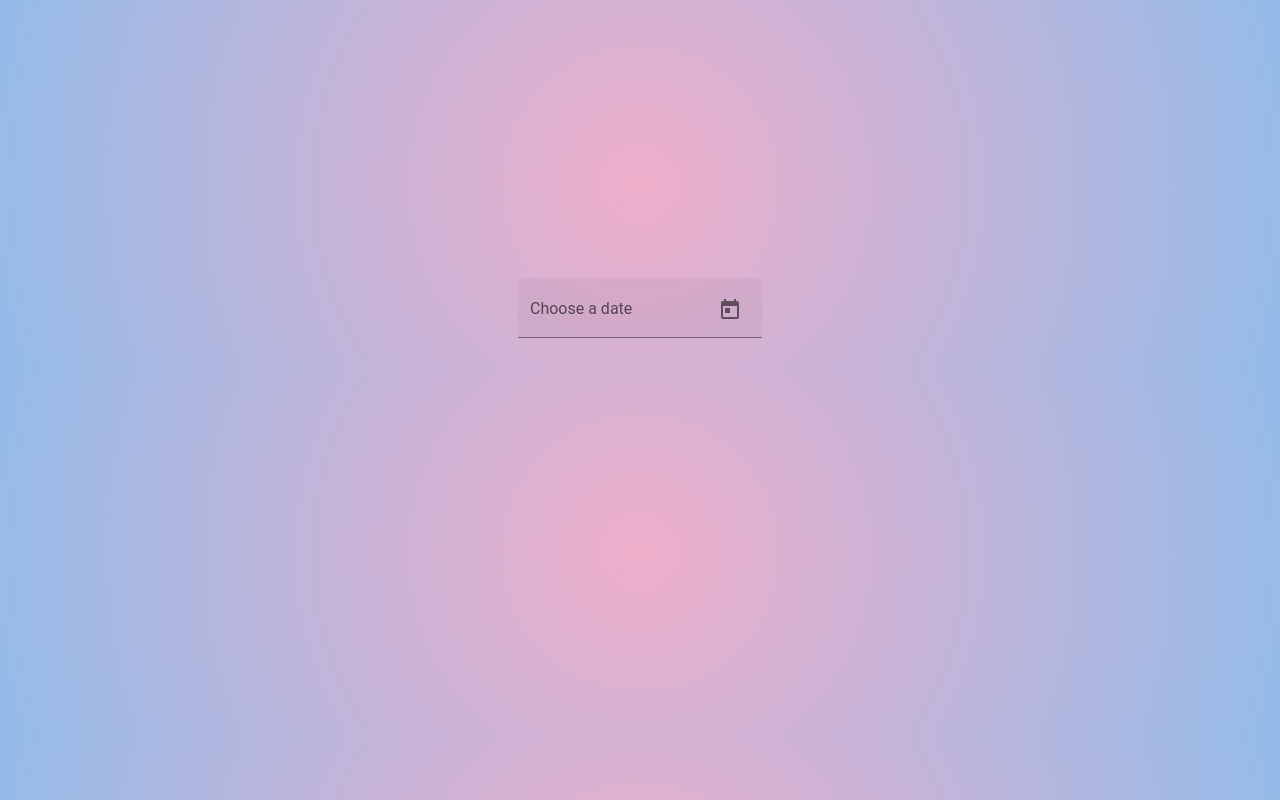
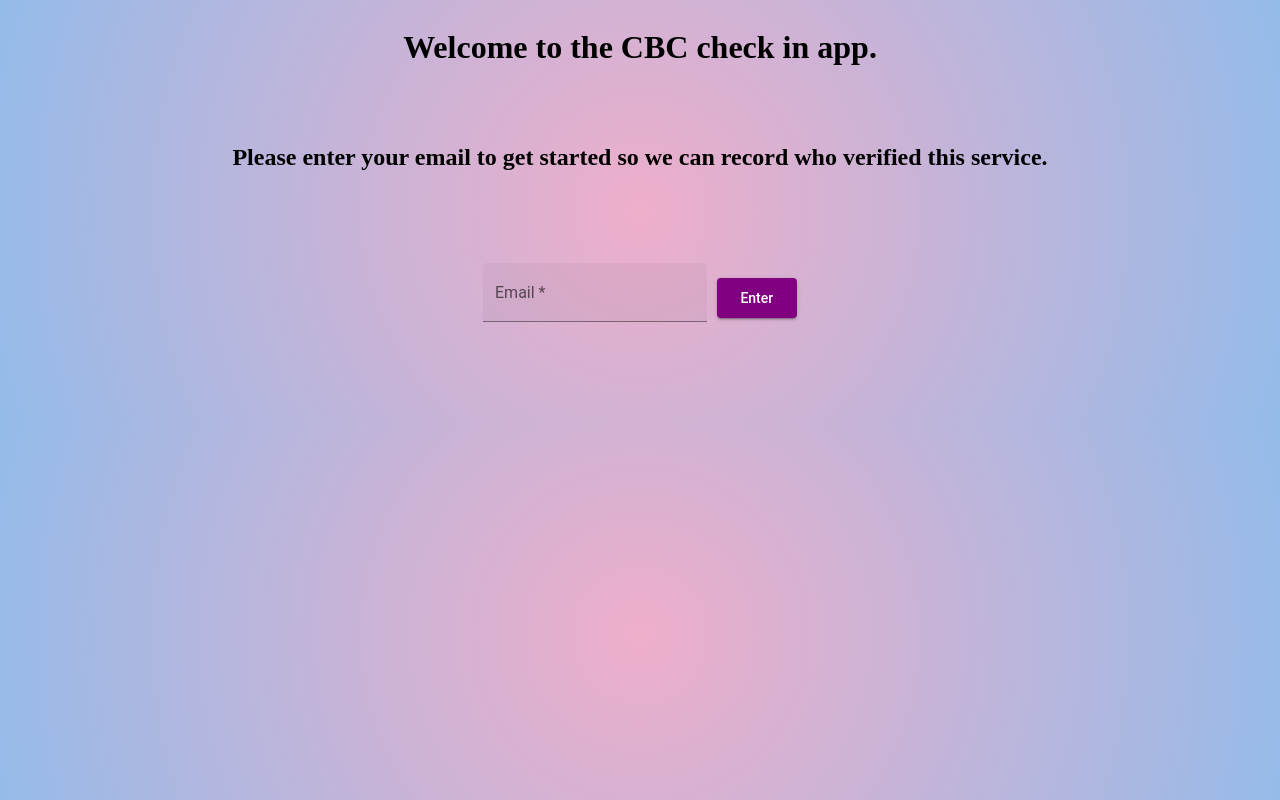
Before and after one commit to claytonweaver/CBC_Face, an Angular app: page / in a window 1280 px wide. Built offline with nearby package versions, Linux system fonts and the light colour scheme.

Commit message:
added email input, welcome page, and service select page

```diff
--- a/src/app/app.component.html
+++ b/src/app/app.component.html
@@ -1,2 +1,3 @@
-<app-service-select></app-service-select>
-<app-faces-view *ngIf="serviceSelected" [faceGroup]="faceGroup"></app-faces-view>
+<app-welcome-screen (emailEntered)="emailEntered($event)" *ngIf="!email"></app-welcome-screen>
+<app-service-select (serviceSelected)="serviceSelected($event)" *ngIf="!serviceDate && email"></app-service-select>
+<app-faces-view *ngIf="serviceDate" [faceGroup]="faceGroup"></app-faces-view>
--- a/src/app/app.component.ts
+++ b/src/app/app.component.ts
@@ -1,3 +1,4 @@
+import { Input } from '@angular/core';
 import { Component } from '@angular/core';
 import { FaceGroup } from './models/face-group';
 
@@ -7,7 +8,9 @@ import { FaceGroup } from './models/face-group';
   styleUrls: ['./app.component.css']
 })
 export class AppComponent {
-  title = 'CbcFace';
+  email: string;
+  serviceDate: Date;
+
   faceGroup: FaceGroup = {
     faces: [
       {
@@ -54,7 +57,11 @@ export class AppComponent {
     date: new Date()
   }
 
-  serviceSelected = false;
+  emailEntered(email: string){
+    this.email = email;
+  }
 
-
+  serviceSelected(serviceDate: Date){
+    this.serviceDate = serviceDate;
+  }
 }
--- a/src/app/app.module.ts
+++ b/src/app/app.module.ts
@@ -18,6 +18,8 @@ import {MatDatepickerModule} from '@angular/material/datepicker';
 import {MatFormFieldModule} from '@angular/material/form-field';
 import { MatNativeDateModule } from '@angular/material/core';
 import { BrowserAnimationsModule } from '@angular/platform-browser/animations';
+import { WelcomeScreenComponent } from './welcome-screen/welcome-screen.component';
+import { EmailInputComponent } from './email-input/email-input.component';
 
 FlexLayoutModule
 
@@ -26,7 +28,9 @@ FlexLayoutModule
     AppComponent,
     FaceViewComponent,
     FacesViewComponent,
-    ServiceSelectComponent
+    ServiceSelectComponent,
+    WelcomeScreenComponent,
+    EmailInputComponent
   ],
   imports: [
     BrowserModule,
--- /dev/null
+++ b/src/app/email-input/email-input.component.css
@@ -0,0 +1,18 @@
+.example-form {
+    min-width: 150px;
+    max-width: 500px;
+    width: 100%;
+  }
+
+  .example-full-width {
+    width: 100%;
+  }
+
+  .mat-raised-button.mat-green{
+    background-color: purple;
+    color: white;
+    width: 100px;
+    height: 40px;
+    margin-left: 10px;
+    margin-bottom: 10px;
+ }
--- /dev/null
+++ b/src/app/email-input/email-input.component.html
@@ -0,0 +1,18 @@
+<div fxLayout="row"  fxLayoutAlign="space-evenly center">
+        <form class="example-form">
+                <mat-form-field class="example-full-width" appearance="fill">
+                <mat-label>Email</mat-label>
+                        <input
+                        matInput
+                        placeholder="email@gmail.com"
+                        [(ngModel)]="email"
+                        name="myEmail"
+                        pattern="[a-z0-9._%+-]+@[a-z0-9.-]+\.[a-z]{2,4}$"
+                        required
+                        style="width: 400px !important"
+                        >
+                </mat-form-field>
+        </form>
+        <button mat-raised-button color="green" (click)="enter()">Enter</button>
+
+</div>
--- /dev/null
+++ b/src/app/email-input/email-input.component.ts
@@ -0,0 +1,24 @@
+import { Component, EventEmitter, OnInit, Output } from '@angular/core';
+
+@Component({
+  selector: 'app-email-input',
+  templateUrl: './email-input.component.html',
+  styleUrls: ['./email-input.component.css']
+})
+export class EmailInputComponent implements OnInit {
+  @Output() enteredEmail: EventEmitter<string> = new EventEmitter<string>();
+  email: string;
+  emailRegex: string = "[a-z0-9._%+-]+@[a-z0-9.-]+\.[a-z]{2,4}$";
+
+  constructor() { }
+
+  ngOnInit(): void {
+  }
+
+  enter(){
+    let email = this.email;
+    if(email && email != "" && email.match(this.emailRegex)){
+      this.enteredEmail.emit(email);
+    }
+  }
+}
--- a/src/app/service-select/service-select.component.html
+++ b/src/app/service-select/service-select.component.html
@@ -1,19 +1,11 @@
-<br/>
-<br/>
-<br/>
-<br/>
-<br/>
-<br/>
-<br/>
-<br/>
-<br/>
-<br/>
-<br/>
-<br/>
-<br/>
-<br/>
-<br/>
 <div fxLayout="column">
+    <div fxLayout="row" fxLayoutAlign="center center">
+        <h1>Please enter the date of the service you would like to verfiy.</h1>
+    </div>
+    <br/>
+    <br/>
+    <br/>
+    <br/>
     <div fxLayout="row" fxLayoutAlign="center center">
         <mat-form-field class="example-full-width" appearance="fill">
             <mat-label>Choose a date</mat-label>
--- /dev/null
+++ b/src/app/welcome-screen/welcome-screen.component.html
@@ -0,0 +1,22 @@
+<div fxLayout="column">
+    <div fxLayout="row" fxLayoutAlign="center center">
+        <h1>Welcome to the CBC check in app.</h1>
+    </div>
+    <br/>
+    <br/>
+    <div fxLayout="row" fxLayoutAlign="center center">
+        <h2>Please enter your email to get started so we can record who verified this service.</h2>
+    </div>
+    <br/>
+    <br/>
+    <br/>
+    <br/>
+    <div fxLayout="row" fxLayoutAlign="center center">
+        <app-email-input (enteredEmail)="enterEmail($event)"></app-email-input>
+    </div>
+</div>
+
+<br/>
+<br/>
+<br/>
+<br/>
--- /dev/null
+++ b/src/app/welcome-screen/welcome-screen.component.ts
@@ -0,0 +1,18 @@
+import { Component, EventEmitter, OnInit, Output } from '@angular/core';
+
+@Component({
+  selector: 'app-welcome-screen',
+  templateUrl: './welcome-screen.component.html',
+  styleUrls: ['./welcome-screen.component.css']
+})
+export class WelcomeScreenComponent implements OnInit {
+  @Output() emailEntered: EventEmitter<string> = new EventEmitter<string>();
+  constructor() { }
+
+  ngOnInit(): void {
+  }
+
+  enterEmail(email: string){
+    this.emailEntered.emit(email);
+  }
+}
```
Also changed, not shown: src/app/welcome-screen/welcome-screen.component.css (added), 2 other files (tests, documents, lock files or other folders).
